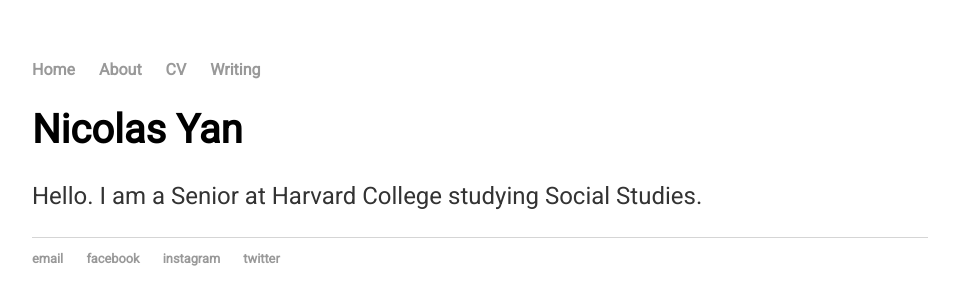
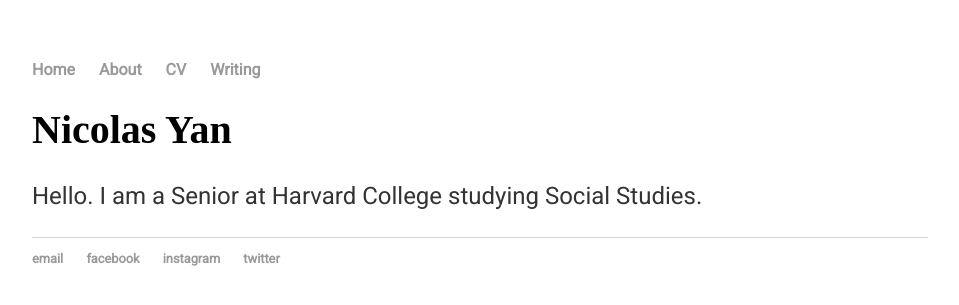
Before and after one commit to nicolas-yan/nicolas-yan.github.io, a Jekyll site: the page built from index.html, in a window 1280 px wide. Shown: the top 305 px of the page, without its empty margins (160-1119 px from the left). Built offline with Jekyll 4.4.1, drawn with Linux system fonts in a browser that asks for light colours; some web fonts are replaced.

Commit message:
Update main.css

```diff
--- a/css/main.css
+++ b/css/main.css
@@ -21,13 +21,13 @@ a:hover {
 }
 h1 {
     font-size: 2.5em;
-    font-family: 'Roboto', sans-serif;
+    font-family: 'Ibarra Real Nova', serif;
 }
 p {
+    font-family: 'Roboto', sans-serif;
     font-size: 1.5em;
     line-height: 1.4em;
     color: #333;
-    font-family: 'Roboto', sans-serif;
 }
 footer {
     border-top: 1px solid #d5d5d5;
```
